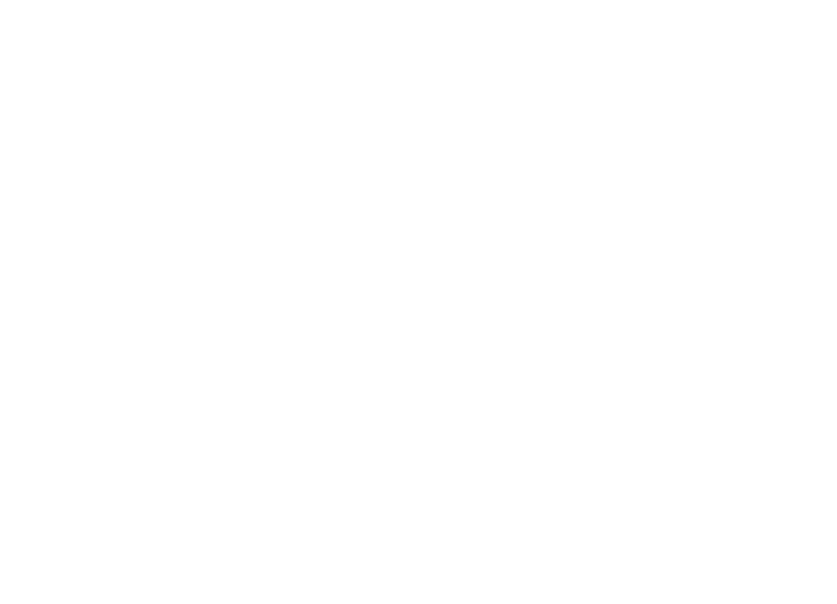
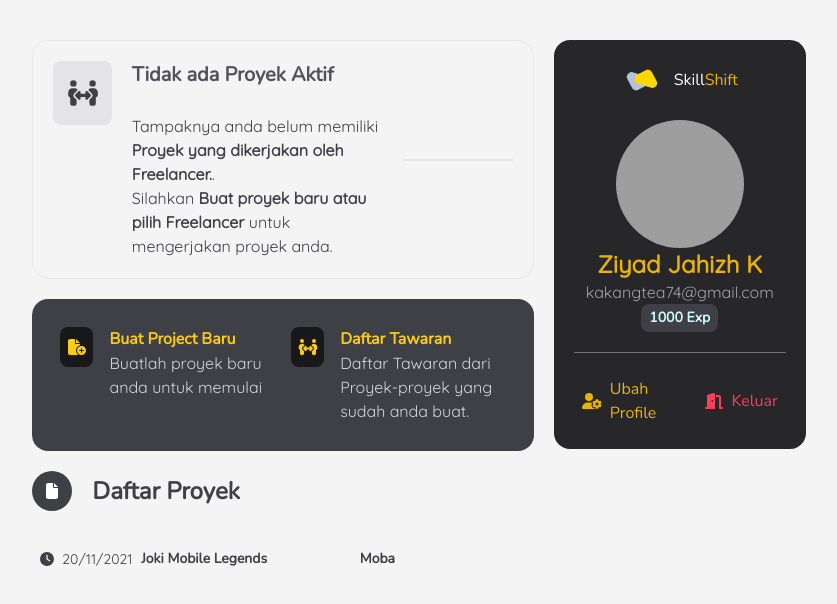
Before and after one commit to lowermoon/skillshift-web, a React (Create React App) app: page / in a window 1280 px wide. Before the commit this address had no page. Shown: the top 604 px of the page, without its empty margins (221-1058 px from the left). Built offline with nearby package versions, Linux system fonts and the light colour scheme; grey boxes are pictures that could not be loaded; a web font is replaced by a local one.

Commit message:
make dashboard design

```diff
--- a/src/App.css
+++ b/src/App.css
@@ -11,3 +11,30 @@
 .font-quicksand {
   font-family: 'Quicksand', sans-serif;
 }
+
+
+
+* {
+  --sb-track-color: #ffffff;
+  --sb-thumb-color: #656565;
+  --sb-size: 5px;
+
+  scrollbar-color: var(--sb-thumb-color)
+                   var(--sb-track-color);
+}
+
+*::-webkit-scrollbar {
+  width: var(--sb-size)
+}
+
+*::-webkit-scrollbar-track {
+  background: var(--sb-track-color);
+  border-radius: 10px;
+  opacity: 0;
+}
+
+*::-webkit-scrollbar-thumb {
+  background: var(--sb-thumb-color);
+  border-radius: 10px;
+
+  }
--- a/src/App.js
+++ b/src/App.js
@@ -2,6 +2,7 @@
 import { BrowserRouter as Router, Routes, Route } from 'react-router-dom';
 import Login from './Page/Login';
 import Register from './Page/Register';
+import DashboardPage from './Page/Dashboard/DashboardPage';
 
 
 
@@ -9,6 +10,7 @@
   return (
     <Router>
       <Routes>
+        <Route path='/' element={<DashboardPage />} />
         <Route path='/register' element={<Register />} />
         <Route path='/login' element={<Login />} />
       </Routes>
--- a/src/Page/Dashboard/DashboardPage.jsx
+++ b/src/Page/Dashboard/DashboardPage.jsx
@@ -0,0 +1,122 @@
+import { faClock, faCogs, faDoorOpen, faFile, faFileCirclePlus, faPeopleArrows, faTrash, faUserCog } from "@fortawesome/free-solid-svg-icons";
+import { FontAwesomeIcon } from "@fortawesome/react-fontawesome";
+import { Link } from "react-router-dom";
+
+export default function DashboardPage() {
+    document.body.classList.add('bg-zinc-100');
+    return (
+        <div className="flex justify-center w-full">
+            <div className="w-2/3 p-10 flex gap-5 ">
+                <div className="w-4/6 relative overflow-auto h-auto max-h-[650px] space-y-5">
+                    <div className="w-full rounded-2xl p-5 border flex items-center gap-5">
+                        <div className="w-3/4">
+                            <div className="flex gap-5 w-full">
+                                <div className="flex w-16 h-16 rounded-lg bg-zinc-200 items-center justify-center">
+                                    <FontAwesomeIcon icon={faPeopleArrows} className="text-zinc-700 w-8 h-8 m-auto" />
+                                </div>
+                                <article className="w-5/6">
+                                    <h1 className="font-nunito font-bold text-xl text-zinc-600">
+                                        Tidak ada Proyek Aktif
+                                    </h1>
+                                    <hr className="my-3 opacity-0" />
+                                    <p className="text-zinc-700 font-quicksand">
+                                        Tampaknya anda belum memiliki <span className="font-bold">
+                                            Proyek yang dikerjakan oleh Freelancer.
+                                        </span>. <br />
+                                        Silahkan <b>Buat proyek baru atau pilih Freelancer</b> untuk mengerjakan proyek anda.
+                                    </p>
+                                </article>
+                            </div>
+                        </div>
+                        <div className="w-1/4 border"></div>
+                    </div>
+                    <div className="my-5 w-full rounded-2xl bg-zinc-700 p-5 flex justify-center">
+                        <Link to={'/project/new'} className="flex rounded-2xl p-2 hover:bg-zinc-600 gap-4 w-1/2">
+                            <div className="flex items-center justify-center w-1/6 h-10 rounded-lg bg-zinc-900 text-yellow-400">
+                                <FontAwesomeIcon icon={faFileCirclePlus} />
+                            </div>
+                            <article className="w-5/6">
+                                <h1 className="font-nunito font-bold text-yellow-400">
+                                    Buat Project Baru
+                                </h1>
+                                <p className="font-quicksand text-zinc-300">
+                                    Buatlah proyek baru anda untuk memulai
+                                </p>
+                            </article>
+                        </Link>
+                        <Link to={'/project'} className="flex rounded-2xl p-2 hover:bg-zinc-600 gap-4 w-1/2">
+                            <div className="flex items-center justify-center w-1/6 h-10 rounded-lg bg-zinc-900 text-yellow-400">
+                                <FontAwesomeIcon icon={faPeopleArrows} />
+                            </div>
+                            <article className="w-5/6">
+                                <h1 className="font-nunito font-bold text-yellow-400">
+                                    Daftar Tawaran
+                                </h1>
+                                <p className="font-quicksand text-zinc-300">
+                                    Daftar Tawaran dari Proyek-proyek yang sudah anda buat.
+                                </p>
+                            </article>
+                        </Link>
+                    </div>
+                    <h1 className="font-nunito font-bold text-zinc-700 text-2xl flex items-center gap-5">
+                        <div className="flex items-center justify-center w-10 h-10 bg-zinc-700 rounded-full">
+                            <FontAwesomeIcon icon={faFile} className="text-white w-4 h-4" />
+                        </div>
+                        Daftar Proyek
+                    </h1>
+                    <div>
+                        <div className="w-full flex rounded-lg p-2 items-center hover:bg-zinc-200 gap-5 group">
+                            <p className="flex items-center gap-2 w-1/6 font-quicksand text-sm text-zinc-700">
+                                <FontAwesomeIcon icon={faClock} />
+                                20/11/2021
+                            </p>
+                            <p className="font-bold text-zinc-700 font-nunito text-sm w-3/6">
+                                Joki Mobile Legends
+                            </p>
+                            <p className="w-1/6 font-bold text-zinc-700 font-nunito text-sm">
+                                Moba
+                            </p>
+                            <div className="w-1/6 flex justify-center items-center opacity-0 group-hover:opacity-100">
+                                <Link to={'/project/edit'} className="hover:bg-zinc-300 rounded-lg p-1 w-10 h-10 flex items-center justify-center">
+                                    <FontAwesomeIcon icon={faCogs} className="text-yellow-600 w-6 h-6" />
+                                </Link>
+                                <Link to={'project/delete'} className="hover:bg-zinc-300 rounded-lg p-1 w-10 h-10 flex items-center justify-center">
+                                    <FontAwesomeIcon icon={faTrash} className="text-red-600 w-5 h-5" />
+                                </Link>
+                            </div>
+                        </div>
+                    </div>
+                </div>
+                <div className="w-2/6 p-5 bg-zinc-800 rounded-2xl h-fit">
+                    <div className="flex flex-col items-center w-full">
+                        <h1 className="flex items-center text-white font-nunito mb-5">
+                            <img className="w-10 mr-3" src="/skillshift-logo-nobg.png" alt="" />
+                            Skill <span className="text-yellow-500">Shift</span>
+                        </h1>
+                        <img className="w-32 h-32 object-cover rounded-full" src="https://fahum.umsu.ac.id/wp-content/uploads/2023/11/biografi-lengkap-ibu-megawati-sukarnoputri-presiden-kelima-indonesia.jpg" alt="" />
+                        <h1 className="font-quicksand text-yellow-500 font-bold text-2xl">
+                            Ziyad Jahizh K
+                        </h1>
+                        <p className="text-zinc-400 font-quicksand">
+                            kakangtea74@gmail.com
+                        </p>
+                        <p className="px-2 py-1 rounded-lg bg-zinc-700 font-nunito font-bold text-sm text-cyan-100">
+                           1000 Exp
+                        </p>
+                        <hr className="my-5 border-zinc-500 w-full" />
+                        <div className="flex justify-center items-center">
+                            <Link className="flex items-center gap-2 text-yellow-500 hover:bg-zinc-700 px-2 py-1 rounded-lg font-nunito">
+                                <FontAwesomeIcon icon={faUserCog} />
+                                Ubah Profile
+                            </Link>
+                            <Link className="flex items-center gap-2 text-rose-500 hover:bg-zinc-700 px-2 py-1 rounded-lg font-nunito">
+                                <FontAwesomeIcon icon={faDoorOpen} />
+                                Keluar
+                            </Link>
+                        </div>
+                    </div>
+                </div>
+            </div>
+        </div>
+    )
+}
--- a/src/Page/Login.jsx
+++ b/src/Page/Login.jsx
@@ -137,12 +137,12 @@
                 </form>
                 <hr className="my-5 w-full" />
                 <div className="flex flex-col w-full items-center gap-5">
-                    <p  className="font-quicksand text-zinc-700">
+                    <p className="font-quicksand text-zinc-700">
                         Belum punya akun? <Link to={'/register'} className="text-yellow-500 font-bold hover:text-yellow-600">
                             Daftar disini
                         </Link>
                     </p>
-                    <p  className="font-quicksand text-zinc-700">
+                    <p className="font-quicksand text-zinc-700">
                         Lupa Password? <Link to={'/forgot'} className="text-yellow-500 font-bold hover:text-yellow-600">
                             Ganti disini
                         </Link>
--- a/src/Page/Register.jsx
+++ b/src/Page/Register.jsx
@@ -55,7 +55,7 @@
         const dataBody = {
             username: username,
             password: password,
-            nama: nama,
+            fullName: nama,
             email: email
         }
 
```
